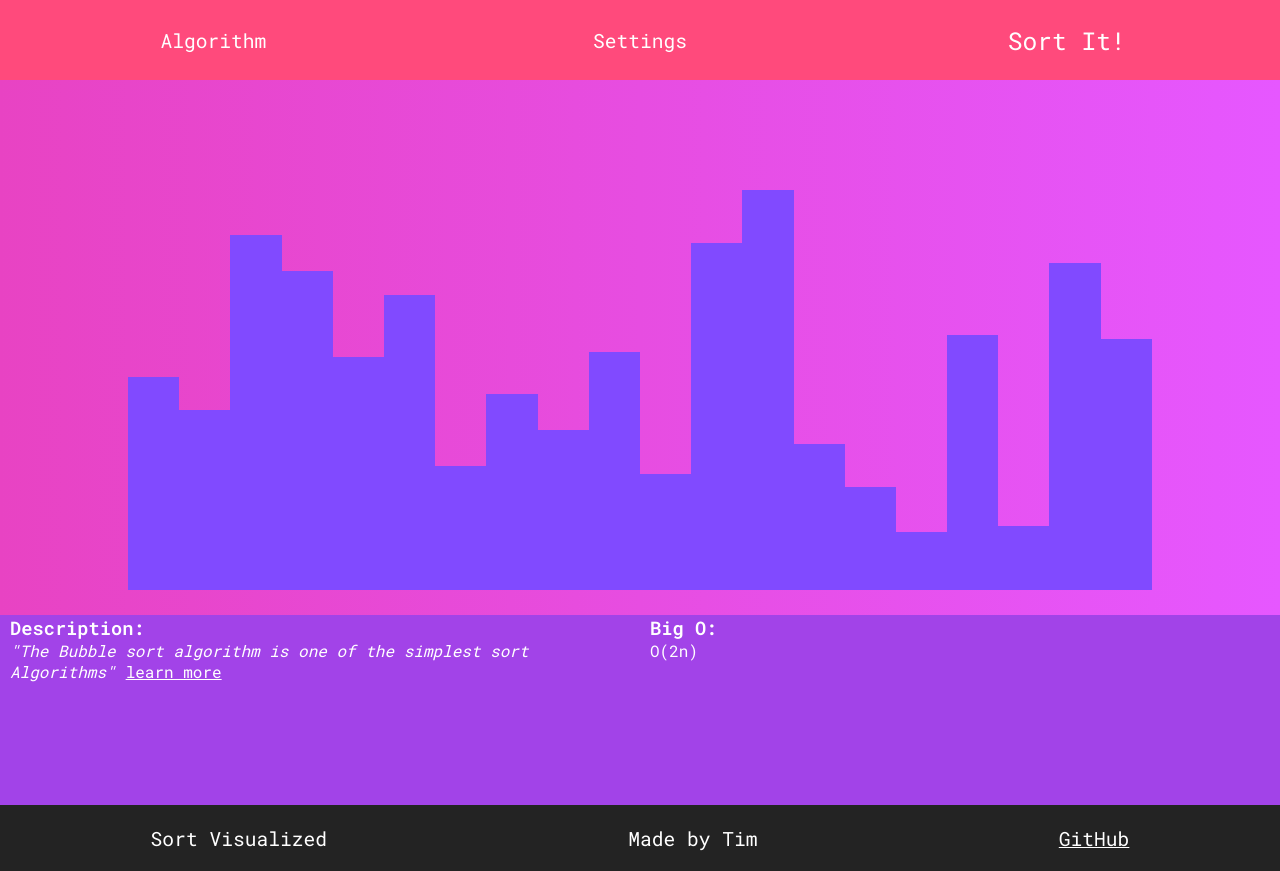
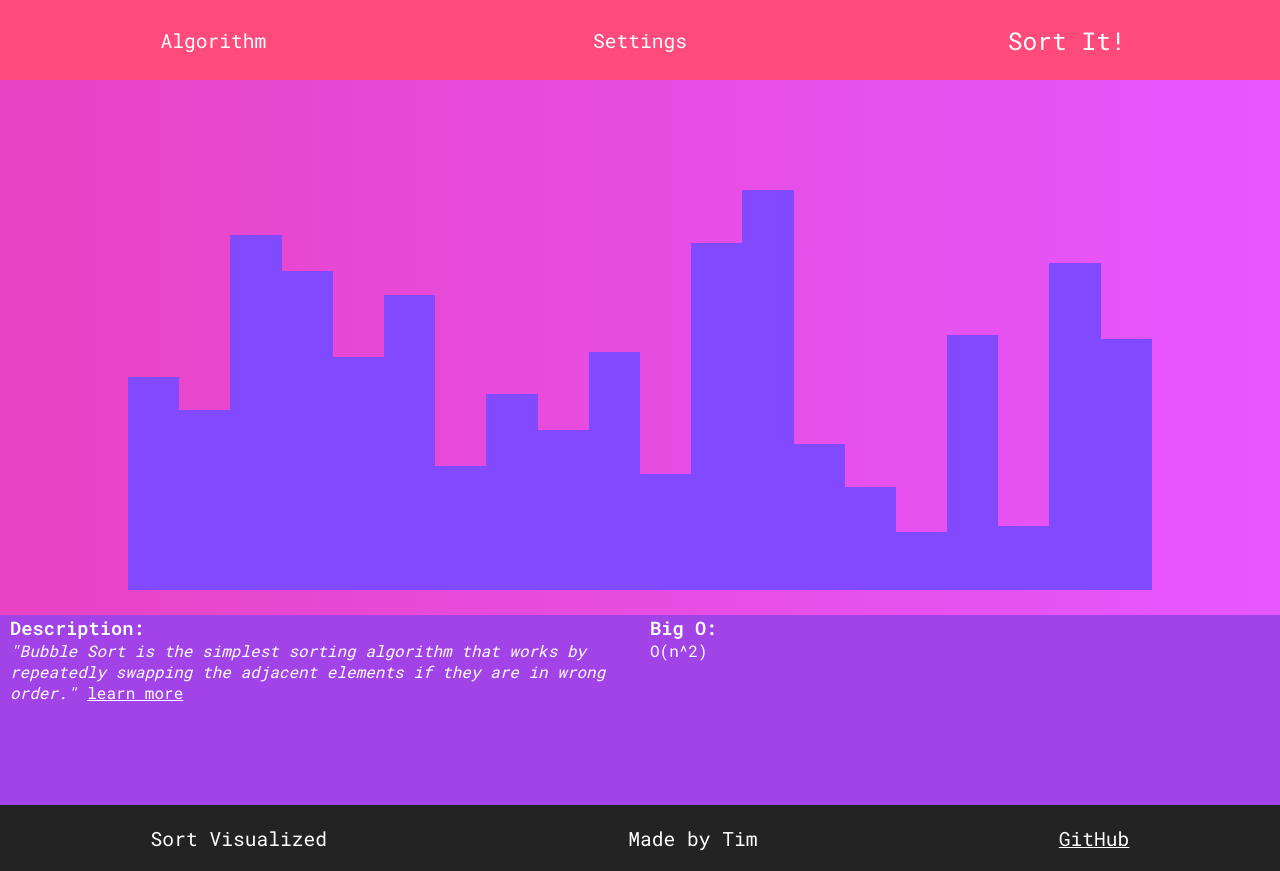
Before and after one commit to Kapitalbasher/sort-visualized, a React (Create React App) app: page / in a window 1280 px wide. Built offline with nearby package versions, Linux system fonts and the light colour scheme.

Commit message:
added more or less working bogo sort

```diff
--- a/src/components/columns/sort.js
+++ b/src/components/columns/sort.js
@@ -41,17 +41,29 @@ class Sort {
     this.currentAlgorithmName = "bubble";
     this.algorithms = [
       {
-        bigO: "O(2n)",
+        bigO: "O(n^2)",
         description:
-          "The Bubble sort algorithm is one of the simplest sort Algorithms",
+          "Bubble Sort is the simplest sorting algorithm that works by repeatedly swapping the adjacent elements if they are in wrong order.",
+
+        source: "https://www.geeksforgeeks.org/bubble-sort/",
         name: "bubble",
         function: this.bubble,
       },
       {
-        bigO: "O(4n)",
-        description: "Insertion sort, great sort",
+        bigO: " O(n^2)",
+        description:
+          "Insertion Sort is one of the simpler sorting algorithms. It's highly intuitive, stable, in-place, and of comparison-type.",
         name: "insertion",
-        function: this,
+        source: "https://stackabuse.com/insertion-sort-in-javascript/",
+        function: this.insertion,
+      },
+      {
+        bigO: " O(!n)",
+        description:
+          "In computer science, bogosort[1][2] (also known as permutation sort, stupid sort,[3] slowsort,[4] shotgun sort, random sort, monkey sort, bobosort or shuffle sort) is a highly inefficient sorting algorithm based on the generate and test paradigm.",
+        name: "bogo",
+        source: "https://en.wikipedia.org/wiki/Bogosort",
+        function: this.bogo,
       },
     ];
   }
@@ -170,5 +182,37 @@ class Sort {
     this.endSort();
     return arr;
   }
+  bogo() {
+    let array = this.array;
+    // let heights = array.map((val) => {
+    //   return val.height;
+    // });
+    let heights = [];
+    let temp = [...array];
+    for (let i of temp) {
+      heights.push(i.height);
+    }
+    let randomHeight = 0;
+    array.map((val, index) => {
+      randomHeight = heights[Math.floor(Math.random() * heights.length)];
+      val.setHeight(randomHeight);
+    });
+  }
+  insertion() {
+    let n = this.array.length;
+    let inputArr = this.array;
+    for (let i = 1; i < n; i++) {
+      // Choosing the first element in our unsorted subarray
+      let current = inputArr[i].height;
+      // The last element of our sorted subarray
+      let j = i - 1;
+      while (j > -1 && current < inputArr[j].height) {
+        inputArr[j + 1].height = inputArr[j].height;
+        j--;
+      }
+      inputArr[j + 1].height = current;
+    }
+    return inputArr;
+  }
 }
 export default Sort;
```
